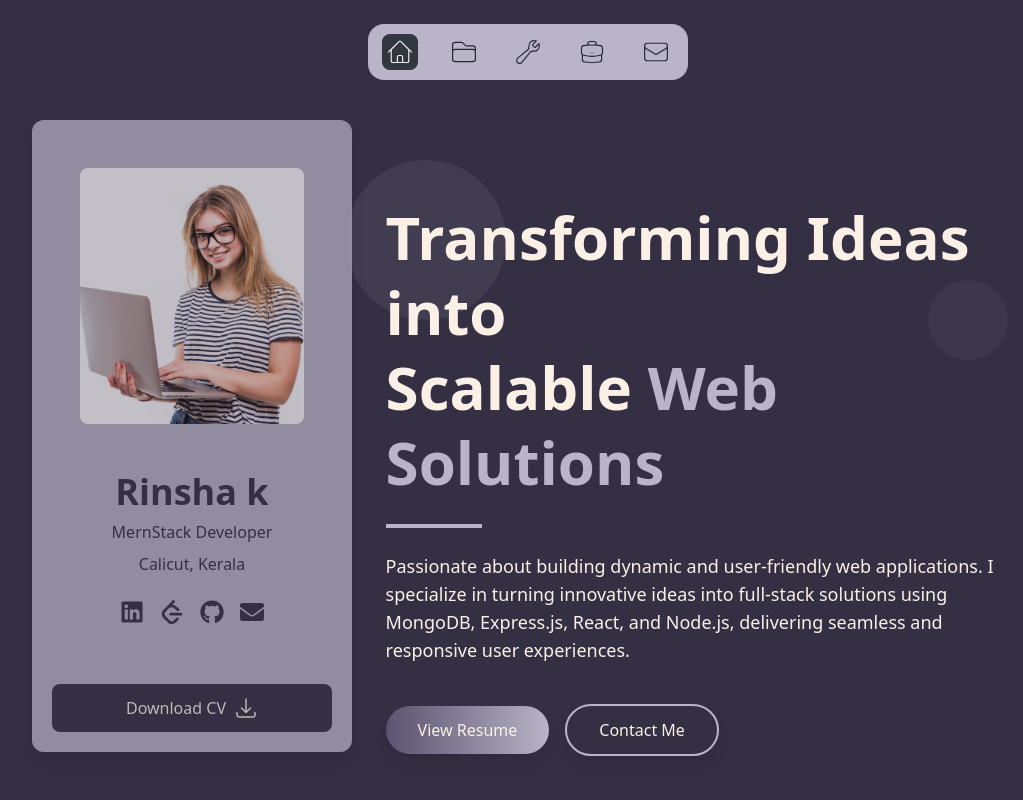
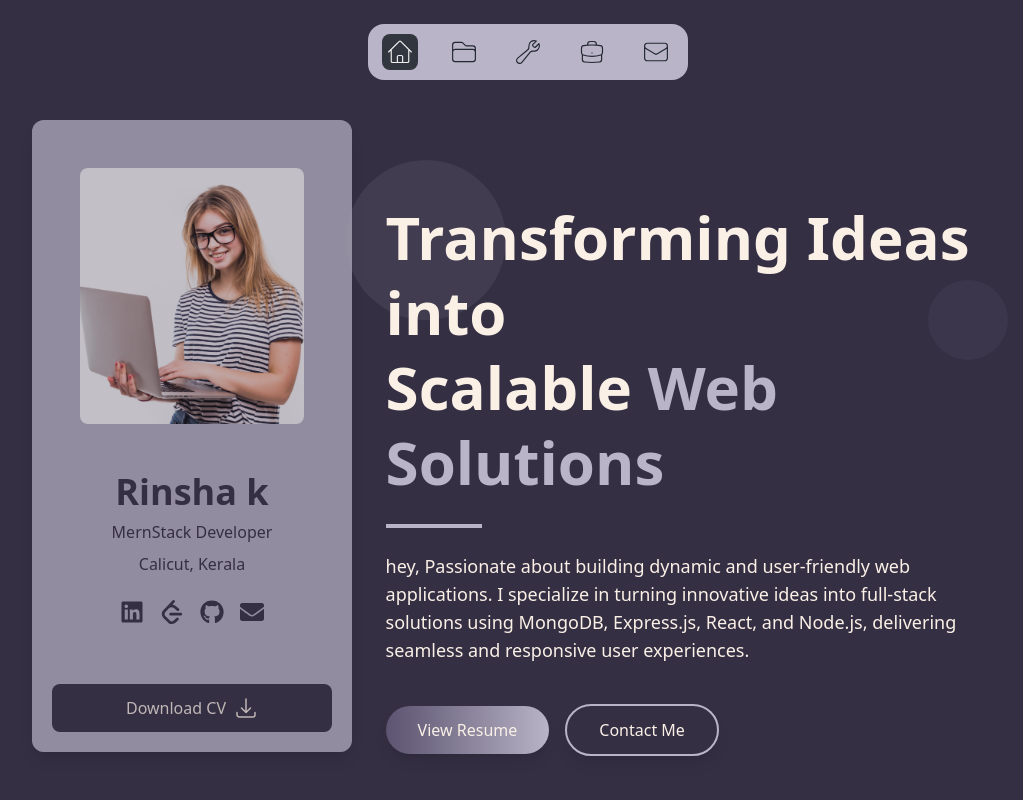
Before and after one commit to rinsha4145/portfolio-react, a React (Vite) app: page / in a window 1280 px wide. Shown: the top 800 px of the page, without its empty margins (112-1135 px from the left). Built offline with nearby package versions, Linux system fonts and the light colour scheme.

Commit message:
project details

```diff
--- a/src/About.jsx
+++ b/src/About.jsx
@@ -40,7 +40,7 @@ export default function About() {
             </h1>
             <div className="w-24 h-1 bg-[#B9B4C7] mt-6 mb-6"></div>
             <p className="text-lg text-[#FAF0E6] mt-4 max-w-3xl">
-              Passionate about building dynamic and user-friendly web applications.
+             hey, Passionate about building dynamic and user-friendly web applications.
               I specialize in turning innovative ideas into full-stack solutions using
               MongoDB, Express.js, React, and Node.js, delivering seamless and responsive user experiences.
             </p>
```
